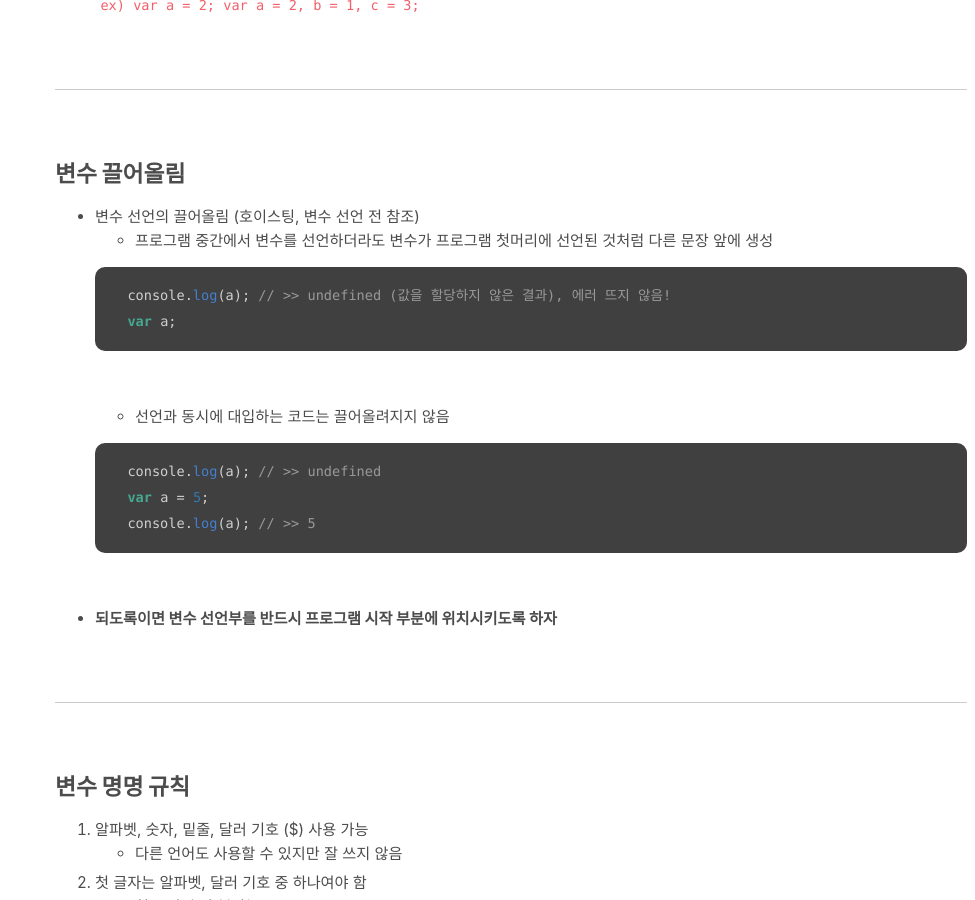
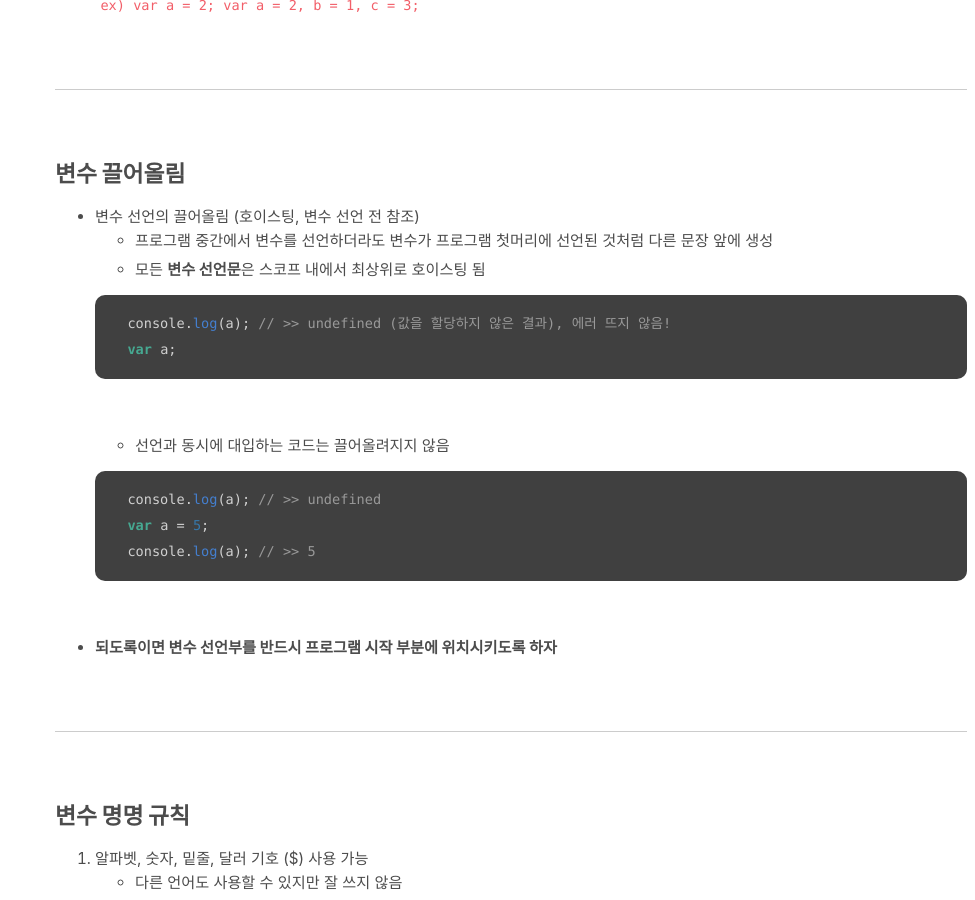
Before and after one commit to absolutelyfullycapable/absolutelyfullycapable.github.io, a Jekyll site: the page built from _posts/2020-09-01-javascript-variable-data-type.md, in a window 1280 px wide and 900 px high, scrolled down 1362 px. Shown: the whole window, without its empty margins (305-1280 px from the left). Built offline with Jekyll 4.4.1, drawn with Linux system fonts in a browser that asks for light colours; comment, search, counter and statistics services are not loaded.

Commit message:
Update 2020-09-01-javascript-variable-data-type.md

````diff
--- a/_posts/2020-09-01-javascript-variable-data-type.md
+++ b/_posts/2020-09-01-javascript-variable-data-type.md
@@ -58,6 +58,7 @@ comments: true
 
 - 변수 선언의 끌어올림 (호이스팅, 변수 선언 전 참조)
 	- 프로그램 중간에서 변수를 선언하더라도 변수가 프로그램 첫머리에 선언된 것처럼 다른 문장 앞에 생성
+	- 모든 **변수 선언문**은 스코프 내에서 최상위로 호이스팅 됨
 
     ```js
     console.log(a); // >> undefined (값을 할당하지 않은 결과), 에러 뜨지 않음!
````
